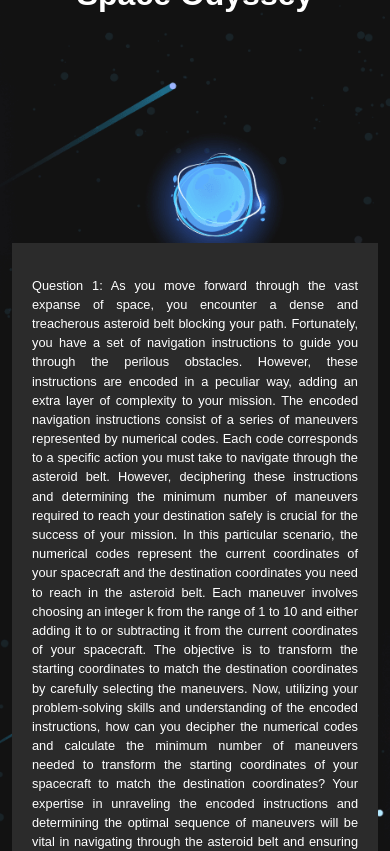
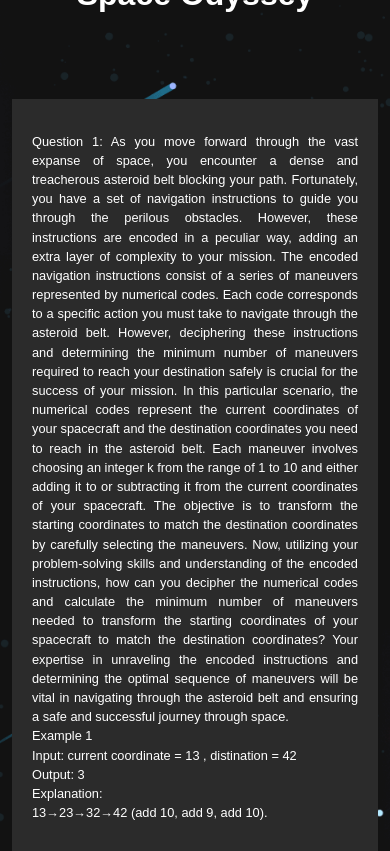
Before and after one commit to shubhamsingaal/Space--Odyssey, a React (Create React App) app: page /game in a window 390 px wide. Shown: the top 851 px of the page. Built offline with nearby package versions, Linux system fonts and the light colour scheme; no server answers; a web font is replaced by a local one.

Commit message:
made changes css

```diff
--- a/src/styles/game.css
+++ b/src/styles/game.css
@@ -155,7 +155,7 @@ input[type="text"]:focus {
         padding: 20px ;
         width: 100%;
         position: relative;
-        top:13rem;
+        top:4rem;
         margin-bottom: 20px;
         font-size: 0.8rem;
         text-align: justify;
```
